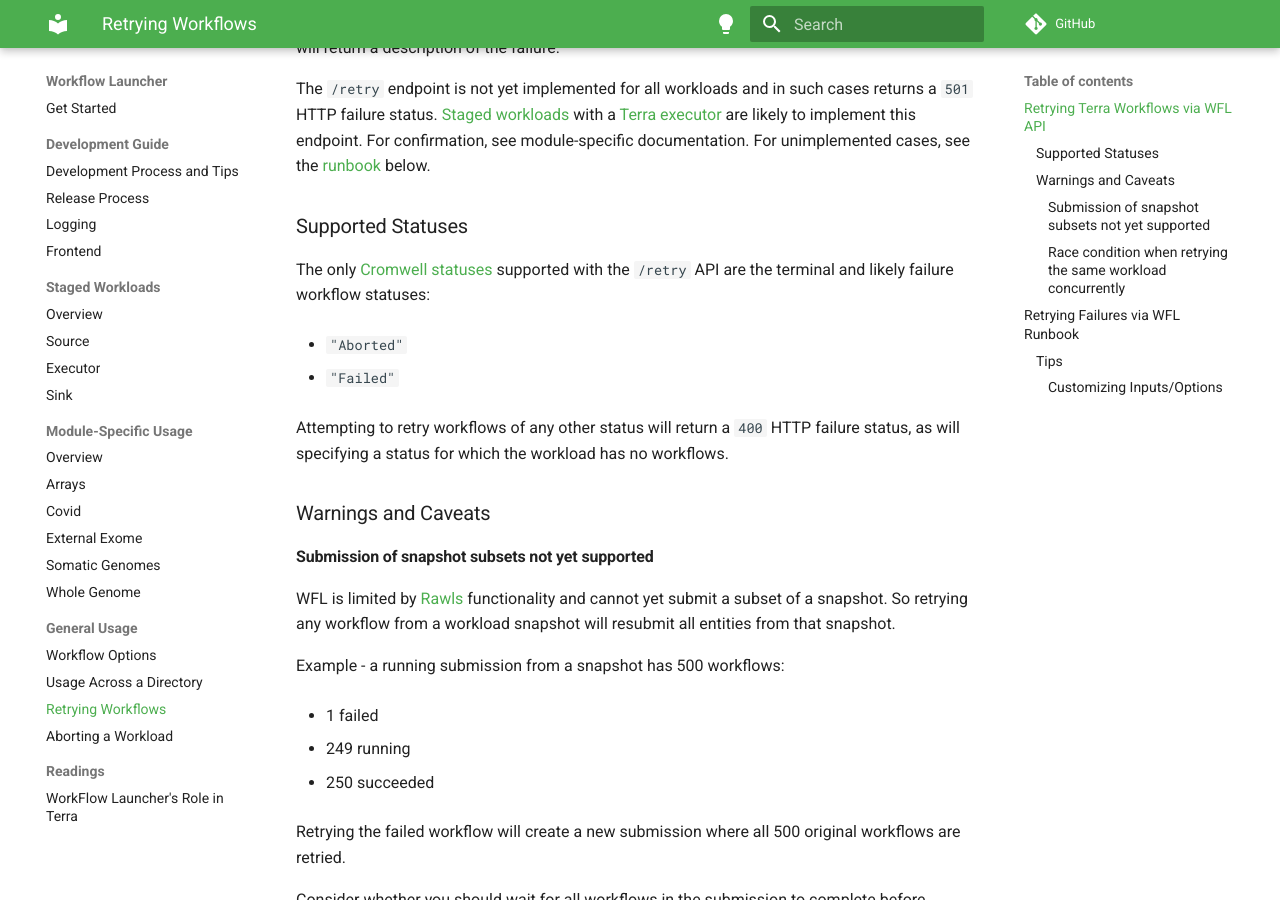
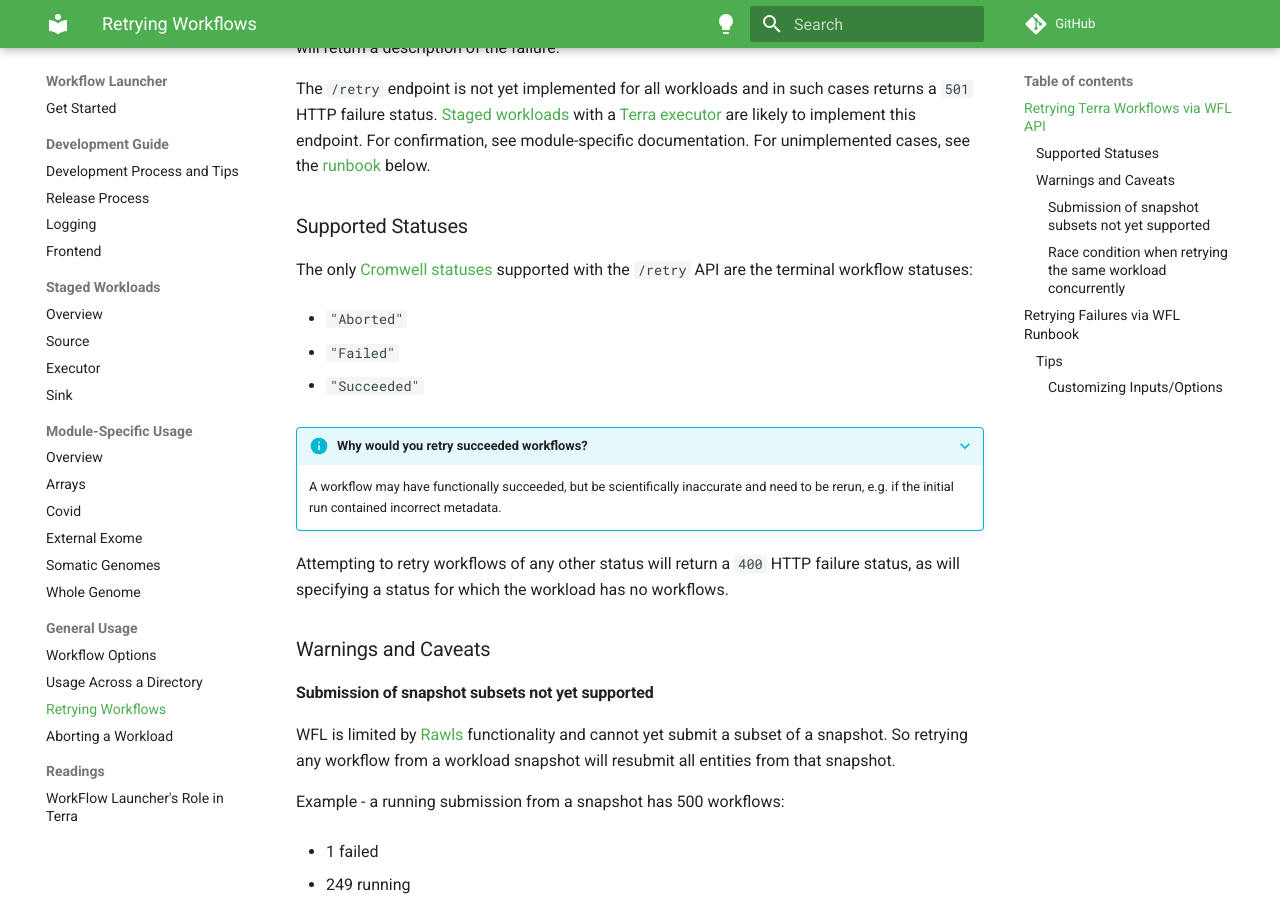
Before and after one commit to broadinstitute/wfl, an MkDocs documentation site: the page built from docs/md/usage-retry.md, in a window 1280 px wide and 900 px high, scrolled down 488 px. Built offline with MkDocs 1.6.1 and Material for MkDocs 9.7.7, drawn with Linux system fonts in a browser that asks for light colours; comment, search, counter and statistics services are not loaded.

Commit message:
Commit for 0.8.0 release and cherry pick

```diff
--- a/docs/md/usage-retry.md
+++ b/docs/md/usage-retry.md
@@ -30,13 +30,19 @@
 ### Supported Statuses
 
 The only
-[Cromwell statuses](https://github.com/broadinstitute/wfl/blob/c87ce58e815c9fe73648471057c8d3cda7bc02e0/api/src/wfl/service/cromwell.clj#L12-L14)
+[Cromwell statuses](https://github.com/broadinstitute/wfl/blob/6bcfde01542bfef1601eaaf4bb2657cf1520218f/api/src/wfl/service/cromwell.clj#L12-L14)
 supported with the `/retry` API
-are the terminal and likely failure workflow statuses:
+are the terminal workflow statuses:
 
 - `"Aborted"`
 
 - `"Failed"`
+
+- `"Succeeded"`
+
+???+ info "Why would you retry succeeded workflows?"
+    A workflow may have functionally succeeded, but be scientifically inaccurate
+    and need to be rerun, e.g. if the initial run contained incorrect metadata.
 
 Attempting to retry workflows of any other status
 will return a `400` HTTP failure status,
```
Also changed, not shown: docs/md/index.md (+0 -2 lines), 1 other file.
